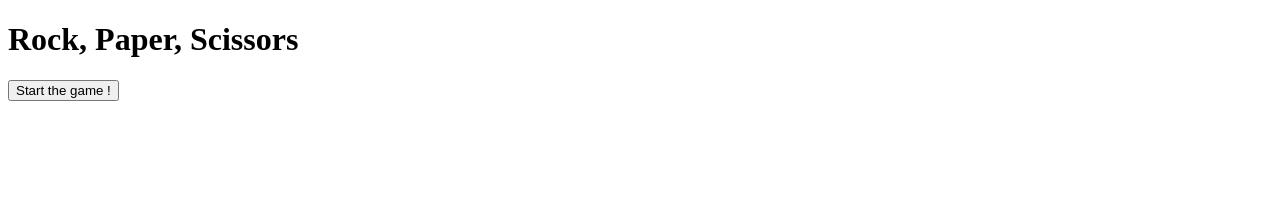
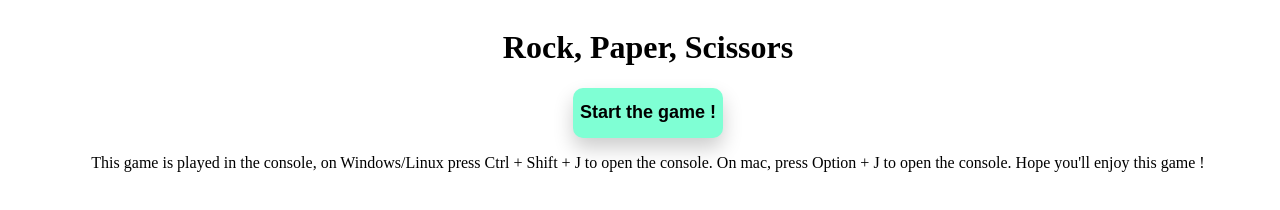
Before and after one commit to PierreFrs/Rock-paper-Scissors--Odin-project-, a plain HTML site: page index.html in a window 1280 px wide. Drawn offline with Linux system fonts and the light colour scheme.

Commit message:
Button styling

```diff
--- a/index.html
+++ b/index.html
@@ -4,10 +4,15 @@
 <head>
   <meta charset="UTF-8">
   <title>Rock Paper Scissors</title>
+  <link rel="stylesheet" href="styles.css">
 </head>
 <body>
-  <h1>Rock, Paper, Scissors</h1>
-  <button onClick="game()">Start the game !</button>
-  <script src="./script.js"></script>
+  <div class="flex-container">
+    <h1>Rock, Paper, Scissors</h1>
+    <button onClick="game()">Start the game !</button>
+    <p>This game is played in the console, on Windows/Linux press Ctrl + Shift + J to open the console. On mac, press Option + J to open the console. Hope you'll enjoy this game !</p>
+  </div>
+
+  <script src="script.js"></script>
 </body>
 </html>
--- a/script.js
+++ b/script.js
@@ -5,6 +5,7 @@ const winners = [];
       for (let i = 1; i <= 5; i++) {
         playRound(i);
       }
+      document.querySelector('button').textContent = 'Play new game';
       logWins();
     }
 
--- /dev/null
+++ b/styles.css
@@ -0,0 +1,21 @@
+body {
+    height: 100vh;
+    width: 100vw;
+}
+
+.flex-container {
+    display: flex;
+    flex-direction: column;
+    align-items: center;
+}
+
+button {
+    width: 150px;
+    height: 50px;
+    border: none;
+    border-radius: 10px;
+    background-color: aquamarine;
+    font-size: large;
+    font-weight: 700;
+    box-shadow: 0 10px 20px rgba(0, 0, 0, 0.2);
+}
```
